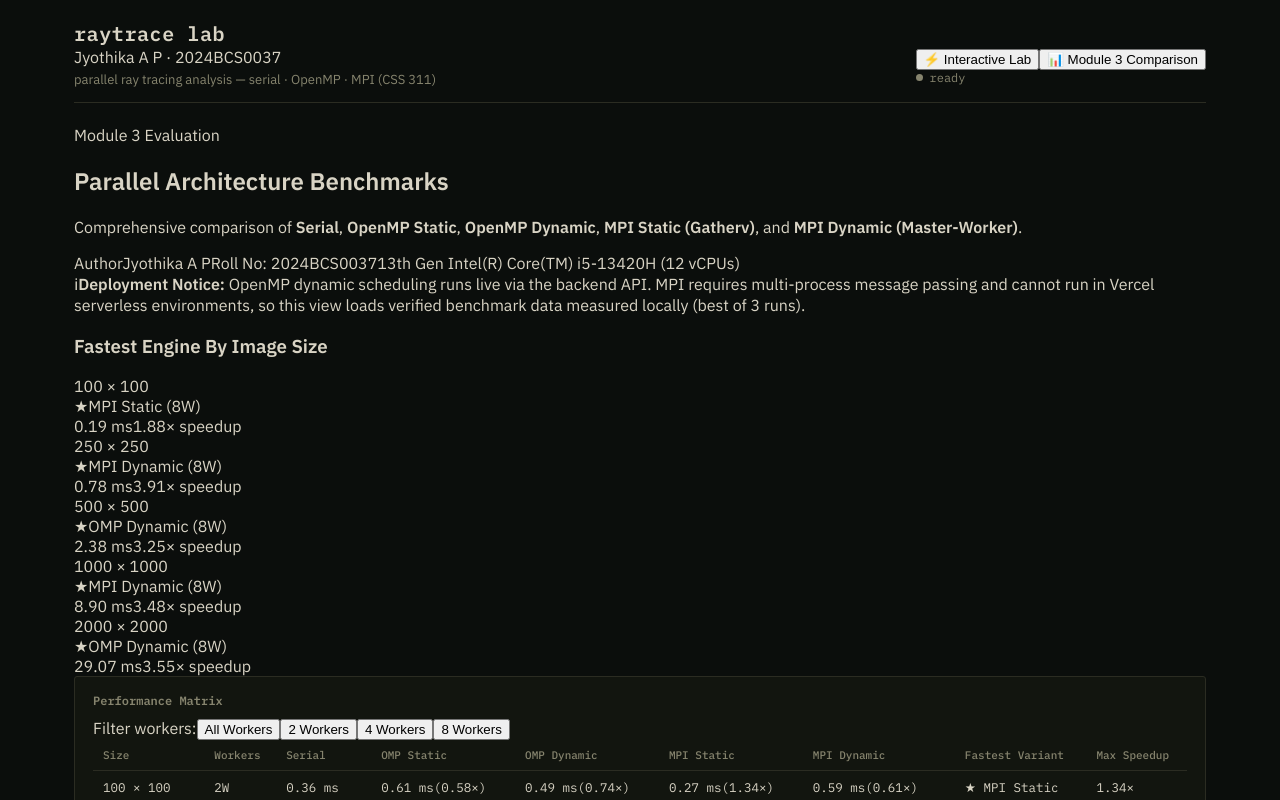
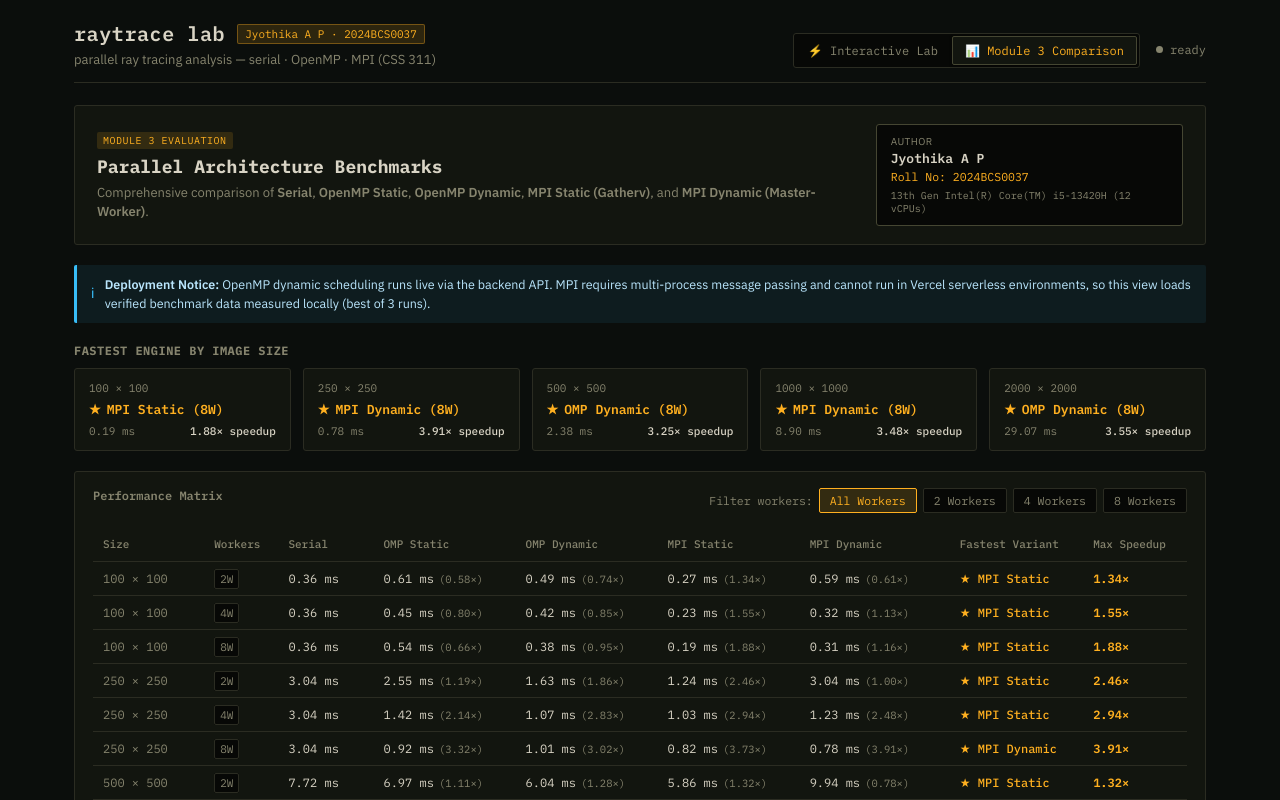
Before and after one commit to jyothikacodes/raytracing, a React (Vite) app in the folder rtweb/frontend/: page / in a window 1280 px wide. Both pictures are taken after a click on the button "📊 Module 3 Comparison". Shown: the top 800 px of the page. Built offline with nearby package versions, Linux system fonts and the light colour scheme; no server answers.

Commit message:
style(frontend): add instrument-panel styles for tabs, schedule cards, and comparison view

```diff
--- a/rtweb/frontend/src/App.css
+++ b/rtweb/frontend/src/App.css
@@ -287,3 +287,522 @@ body {
   font-size: 11.5px; font-family: var(--font-mono); font-weight: 500;
   color: var(--text-dim); margin: 0 0 8px;
 }
+
+/* ---------- masthead extensions & tab navigation ---------- */
+
+.masthead-title-row {
+  display: flex;
+  align-items: center;
+  gap: 12px;
+  flex-wrap: wrap;
+}
+
+.author-badge {
+  font-family: var(--font-mono);
+  font-size: 11px;
+  color: var(--accent);
+  background: var(--accent-soft);
+  border: 1px solid rgba(255, 176, 32, 0.35);
+  padding: 2px 7px;
+  border-radius: 2px;
+}
+
+.masthead-actions {
+  display: flex;
+  align-items: center;
+  gap: 16px;
+  flex-wrap: wrap;
+}
+
+.tab-nav {
+  display: flex;
+  background: var(--well);
+  border: 1px solid var(--border);
+  border-radius: 3px;
+  padding: 2px;
+  gap: 2px;
+}
+
+.nav-tab {
+  background: transparent;
+  border: none;
+  color: var(--text-dim);
+  font-family: var(--font-mono);
+  font-size: 12px;
+  padding: 6px 12px;
+  border-radius: 2px;
+  cursor: pointer;
+  transition: all 120ms ease;
+}
+
+.nav-tab:hover {
+  color: var(--text);
+}
+
+.nav-tab-active {
+  background: var(--panel);
+  color: var(--accent);
+  box-shadow: 0 1px 3px rgba(0,0,0,0.4);
+  border: 1px solid var(--border-strong);
+}
+
+/* ---------- schedule & chunk controls ---------- */
+
+.panel-select {
+  width: 100%;
+  background: var(--well);
+  border: 1px solid var(--border);
+  color: var(--text);
+  font-family: var(--font-mono);
+  font-size: 12px;
+  padding: 7px 9px;
+  border-radius: 2px;
+  cursor: pointer;
+}
+.panel-select:focus {
+  border-color: var(--accent);
+  outline: none;
+}
+
+.chunk-control-row {
+  display: flex;
+  gap: 8px;
+  align-items: center;
+}
+
+.chunk-input-box {
+  width: 60px;
+  background: var(--well);
+  border: 1px solid var(--border);
+  color: var(--text);
+  font-family: var(--font-mono);
+  font-size: 12px;
+  padding: 6px 7px;
+  border-radius: 2px;
+}
+
+.chunk-presets {
+  display: flex;
+  gap: 4px;
+  flex: 1;
+}
+
+.chunk-preset-btn {
+  flex: 1;
+  background: var(--well);
+  border: 1px solid var(--border);
+  color: var(--text-dim);
+  font-family: var(--font-mono);
+  font-size: 11px;
+  padding: 6px 0;
+  border-radius: 2px;
+  cursor: pointer;
+  transition: all 120ms ease;
+  text-align: center;
+}
+
+.chunk-preset-btn:hover {
+  border-color: var(--border-strong);
+  color: var(--text);
+}
+
+.chunk-preset-active {
+  border-color: var(--accent);
+  color: var(--accent);
+  background: var(--accent-soft);
+}
+
+.compare-schedules-btn {
+  width: 100%;
+  padding: 8px 10px;
+  margin-top: 10px;
+  background: transparent;
+  border: 1px dashed var(--accent);
+  color: var(--accent);
+  font-family: var(--font-mono);
+  font-size: 12px;
+  border-radius: 2px;
+  cursor: pointer;
+  transition: background 120ms ease;
+}
+.compare-schedules-btn:hover:not(:disabled) {
+  background: var(--accent-soft);
+}
+.compare-schedules-btn:disabled {
+  opacity: 0.5;
+  cursor: not-allowed;
+}
+
+/* ---------- schedule comparison panel ---------- */
+
+.schedule-comp-panel {
+  margin-top: 18px;
+  border: 1px solid var(--border-strong);
+  background: #11140e;
+}
+
+.schedule-comp-header {
+  display: flex;
+  justify-content: space-between;
+  align-items: flex-start;
+  margin-bottom: 16px;
+  padding-bottom: 12px;
+  border-bottom: 1px solid var(--border);
+}
+
+.schedule-comp-sub {
+  font-size: 12px;
+  color: var(--text-dim);
+  font-family: var(--font-mono);
+  margin: 4px 0 0;
+}
+
+.source-tag {
+  font-family: var(--font-mono);
+  font-size: 11px;
+  color: var(--accent);
+  background: var(--accent-soft);
+  border: 1px solid rgba(255, 176, 32, 0.25);
+  padding: 2px 7px;
+  border-radius: 2px;
+}
+
+.close-btn {
+  background: transparent;
+  border: none;
+  color: var(--text-dim);
+  font-size: 14px;
+  cursor: pointer;
+  padding: 2px 6px;
+}
+.close-btn:hover { color: var(--text); }
+
+.schedule-cards-grid {
+  display: grid;
+  grid-template-columns: repeat(3, 1fr);
+  gap: 14px;
+}
+@media (max-width: 768px) {
+  .schedule-cards-grid { grid-template-columns: 1fr; }
+}
+
+.schedule-card {
+  background: var(--well);
+  border: 1px solid var(--border);
+  border-radius: 3px;
+  padding: 14px;
+  display: flex;
+  flex-direction: column;
+  gap: 10px;
+  transition: all 140ms ease;
+}
+
+.schedule-card-winner {
+  border-color: var(--accent);
+  background: rgba(255, 176, 32, 0.04);
+  box-shadow: 0 0 12px rgba(255, 176, 32, 0.08);
+}
+
+.schedule-card-head {
+  display: flex;
+  justify-content: space-between;
+  align-items: center;
+}
+
+.schedule-card-name {
+  font-family: var(--font-mono);
+  font-size: 14px;
+  font-weight: 600;
+  color: var(--text);
+  text-transform: uppercase;
+  letter-spacing: 0.04em;
+}
+
+.winner-pill {
+  font-family: var(--font-mono);
+  font-size: 10px;
+  font-weight: 700;
+  color: #0b0e0c;
+  background: var(--accent);
+  padding: 2px 6px;
+  border-radius: 2px;
+  letter-spacing: 0.03em;
+}
+
+.schedule-metric {
+  display: flex;
+  flex-direction: column;
+  gap: 2px;
+}
+
+.metric-label {
+  font-size: 11px;
+  color: var(--text-dim);
+}
+
+.metric-val {
+  font-family: var(--font-mono);
+  font-size: 20px;
+  font-weight: 600;
+  color: var(--text);
+}
+
+.metric-val-accent {
+  color: var(--accent);
+}
+
+.schedule-metric-row {
+  display: grid;
+  grid-template-columns: 1fr 1fr;
+  gap: 8px;
+  padding-top: 6px;
+  border-top: 1px solid var(--border);
+}
+
+.metric-sublabel {
+  display: block;
+  font-size: 10.5px;
+  color: var(--text-dim);
+}
+
+.metric-subval {
+  font-family: var(--font-mono);
+  font-size: 14px;
+  color: var(--text);
+  font-weight: 500;
+}
+
+.schedule-desc {
+  font-size: 11.5px;
+  color: var(--text-dim);
+  line-height: 1.4;
+  margin-top: auto;
+}
+
+/* ---------- comparison page (task 3) ---------- */
+
+.comparison-page {
+  display: flex;
+  flex-direction: column;
+  gap: 20px;
+}
+
+.comparison-banner {
+  background: var(--panel);
+  border: 1px solid var(--border);
+  border-radius: 3px;
+  padding: 18px 22px;
+  display: flex;
+  justify-content: space-between;
+  align-items: center;
+  gap: 20px;
+}
+@media (max-width: 860px) {
+  .comparison-banner { flex-direction: column; align-items: stretch; }
+}
+
+.module-tag {
+  display: inline-block;
+  font-family: var(--font-mono);
+  font-size: 10px;
+  text-transform: uppercase;
+  letter-spacing: 0.05em;
+  color: var(--accent);
+  background: var(--accent-soft);
+  padding: 2px 6px;
+  border-radius: 2px;
+  margin-bottom: 6px;
+}
+
+.banner-title {
+  margin: 0;
+  font-family: var(--font-mono);
+  font-size: 18px;
+  color: var(--text);
+}
+
+.banner-sub {
+  margin: 6px 0 0;
+  font-size: 13px;
+  color: var(--text-dim);
+  line-height: 1.45;
+}
+
+.author-card {
+  background: var(--well);
+  border: 1px solid var(--border-strong);
+  border-radius: 3px;
+  padding: 10px 14px;
+  display: flex;
+  flex-direction: column;
+  gap: 2px;
+  min-width: 200px;
+}
+
+.author-label { font-size: 10px; color: var(--text-dim); text-transform: uppercase; letter-spacing: 0.04em; }
+.author-name { font-family: var(--font-mono); font-size: 13px; font-weight: 600; color: var(--text); }
+.author-roll { font-family: var(--font-mono); font-size: 11.5px; color: var(--accent); }
+.author-hw { font-family: var(--font-mono); font-size: 10px; color: var(--text-dim); margin-top: 3px; }
+
+.notice-strip {
+  display: flex;
+  align-items: center;
+  gap: 10px;
+  background: rgba(56, 189, 248, 0.08);
+  border-left: 3px solid #38bdf8;
+  color: #bae6fd;
+  padding: 10px 14px;
+  font-size: 12.5px;
+  border-radius: 2px;
+  line-height: 1.5;
+}
+.notice-icon { font-size: 14px; color: #38bdf8; }
+
+.section-subtitle {
+  font-family: var(--font-mono);
+  font-size: 12px;
+  text-transform: uppercase;
+  letter-spacing: 0.04em;
+  color: var(--text-dim);
+  margin: 0 0 10px;
+}
+
+.winner-cards-grid {
+  display: grid;
+  grid-template-columns: repeat(5, 1fr);
+  gap: 12px;
+}
+@media (max-width: 900px) {
+  .winner-cards-grid { grid-template-columns: repeat(2, 1fr); }
+}
+
+.winner-card {
+  background: var(--panel);
+  border: 1px solid var(--border);
+  border-radius: 3px;
+  padding: 12px 14px;
+  display: flex;
+  flex-direction: column;
+  gap: 6px;
+}
+
+.winner-size {
+  font-family: var(--font-mono);
+  font-size: 11px;
+  color: var(--text-dim);
+}
+
+.winner-engine {
+  display: flex;
+  align-items: baseline;
+  gap: 6px;
+  font-family: var(--font-mono);
+  font-size: 13px;
+  font-weight: 600;
+  color: var(--accent);
+}
+
+.winner-trophy { color: var(--accent); }
+
+.winner-meta {
+  display: flex;
+  justify-content: space-between;
+  font-family: var(--font-mono);
+  font-size: 11px;
+  color: var(--text-dim);
+}
+.winner-sp { color: var(--text); font-weight: 500; }
+
+.table-controls {
+  display: flex;
+  justify-content: space-between;
+  align-items: center;
+  margin-bottom: 14px;
+  flex-wrap: wrap;
+  gap: 12px;
+}
+
+.worker-filter-group {
+  display: flex;
+  align-items: center;
+  gap: 6px;
+}
+
+.filter-label {
+  font-size: 11.5px;
+  color: var(--text-dim);
+  font-family: var(--font-mono);
+}
+
+.worker-tab {
+  background: var(--well);
+  border: 1px solid var(--border);
+  color: var(--text-dim);
+  font-family: var(--font-mono);
+  font-size: 11.5px;
+  padding: 4px 10px;
+  border-radius: 2px;
+  cursor: pointer;
+}
+.worker-tab-active {
+  border-color: var(--accent);
+  color: var(--accent);
+  background: var(--accent-soft);
+}
+
+.table-responsive {
+  overflow-x: auto;
+}
+
+.comp-table th {
+  padding: 10px 10px;
+}
+
+.comp-table td {
+  padding: 9px 10px;
+  font-size: 12px;
+}
+
+.mono-cell {
+  font-family: var(--font-mono);
+  color: var(--text-dim) !important;
+}
+
+.worker-badge {
+  font-family: var(--font-mono);
+  font-size: 11px;
+  color: var(--text-dim);
+  background: var(--well);
+  border: 1px solid var(--border);
+  padding: 2px 5px;
+  border-radius: 2px;
+}
+
+.table-sp {
+  font-size: 10.5px;
+  color: var(--text-dim);
+  margin-left: 5px;
+}
+
+.winner-cell-badge {
+  color: var(--accent);
+  font-weight: 500;
+}
+
+.accent-cell {
+  color: var(--accent) !important;
+  font-weight: 600;
+}
+
+.chart-header {
+  display: flex;
+  justify-content: space-between;
+  align-items: baseline;
+  margin-bottom: 6px;
+}
+
+.chart-caption {
+  font-family: var(--font-mono);
+  font-size: 10.5px;
+  color: var(--text-dim);
+}
```
